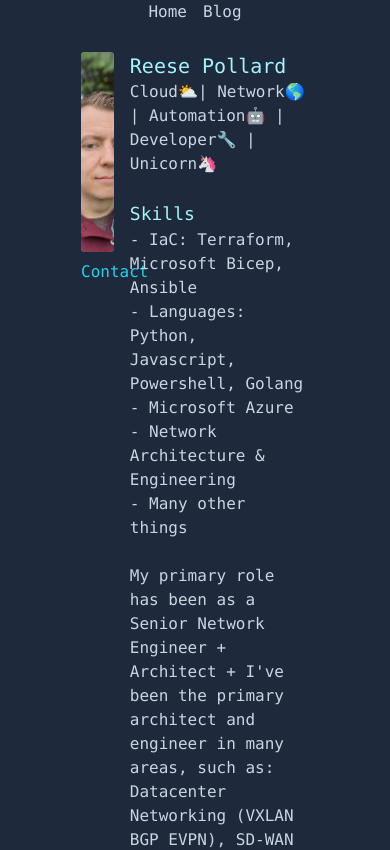
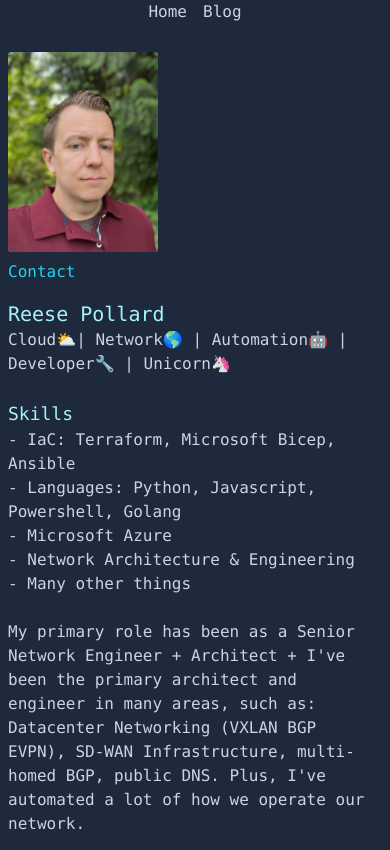
Before and after one commit to rpollard00/rpcom, a React (Vite) app in the folder app/: page / in a window 390 px wide. Shown: the top 850 px of the page. Built offline with nearby package versions, Linux system fonts and the light colour scheme.

Commit message:
Quick mobile layout fix

```diff
--- a/app/src/App.tsx
+++ b/app/src/App.tsx
@@ -8,7 +8,7 @@ function App() {
 
   return (
     <Router>
-      <div className="grid grid-cols-[20%_60%_20%] grid-rows-auto auto-rows-max justify-items-center bg-slate-800 text-slate-300 font-mono">
+      <div className="grid grid-cols-1 md:grid-cols-[20%_60%_20%] grid-rows-auto auto-rows-max justify-items-center bg-slate-800 text-slate-300 font-mono">
         <nav className="no-underline col-start-2">
           <ul className="flex">
             <li className="px-2">
--- a/app/src/components/Home.tsx
+++ b/app/src/components/Home.tsx
@@ -4,11 +4,11 @@ import portraitImg from "../assets/portrait.png"
 
 export const Home = () => {
   return (
-    <div className="grid grid-cols-[20%_80%]">
-      <div className="p-2 col-start-1">
-        <div className="bg-cyan-400 w-[100%] h-[200px] border-solid rounded mb-2">
+    <div className="grid grid-cols-1 md:grid-cols-[20%_80%]">
+      <div className="p-2 col-start-2 md:col-start-1">
+        <div className="bg-cyan-400 w-[150px] h-[200px] border-solid rounded mb-2">
           <img
-            className="object-cover object-[50%_40%] w-[100%] h-[200px] rounded"
+            className="object-cover object-[50%_40%] w-[100%] h-[100%] rounded"
             src={portraitImg}
             alt="Cool picture"
           />
```
